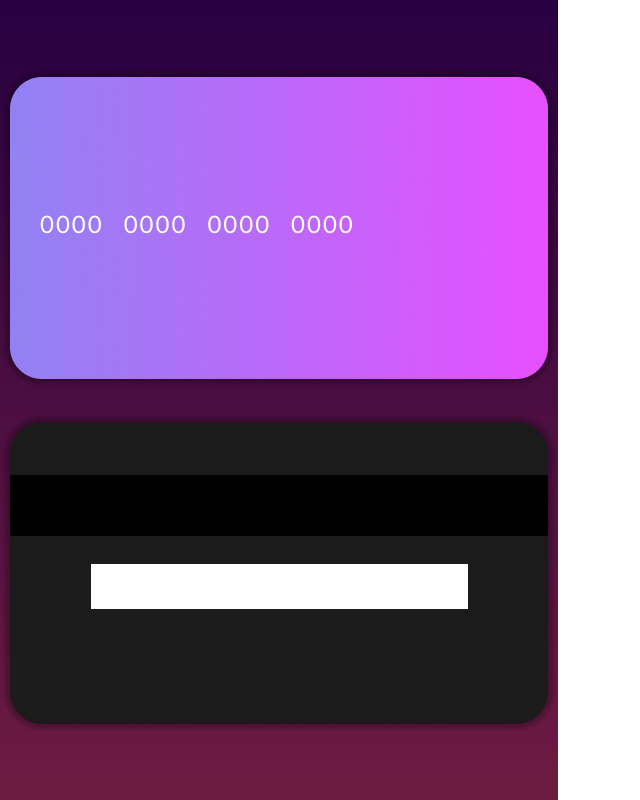
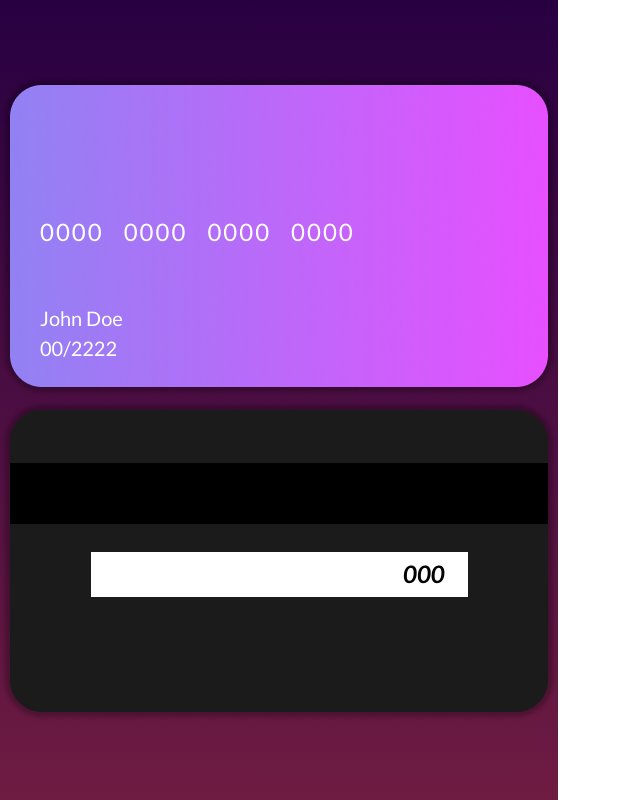
Before and after one commit to Ashard/interactive-credit-card, a plain HTML site: page index.html in a window 1280 px wide. Shown: the whole page, without its empty margins (0-640 px from the left). Drawn offline with Linux system fonts and the light colour scheme.

Commit message:
card front and card back html/css done

```diff
--- a/index.html
+++ b/index.html
@@ -15,16 +15,25 @@
        <section class="interactive-card-section">
         <div class="card-front-and-back-container">
             <div class="card-front-container">
+                <img src="card-front.png" alt="">
+
                 <div class="card-number-container">
                     <p class="card-number">0000</p>
                     <p class="card-number">0000</p>
                     <p class="card-number">0000</p>
                     <p class="card-number">0000</p>
                 </div>
-                <img src="card-front.png" alt="">
+
+                <p class="card-holder-name">
+                    John Doe
+                </p>
+                <p class="card-expiry">
+                    00/2222
+                </p>
             </div>
 
             <div class="card-back-container">
+                <p class="cvc">000</p>
                 <img src="card-back.png" alt="" class="card-back">
             </div>
         </div>
--- a/styles.css
+++ b/styles.css
@@ -26,16 +26,7 @@ body {
     align-self: center;
 }
 
-.card-back-container {
-    display: flex;
-    justify-content: center;
-}
 
-.card-back {
-    margin-top: 20px;
-    margin-left: auto;
-    margin-right: auto;
-}
 
 .card-front-and-back-container {
     display: flex;
@@ -54,10 +45,49 @@ body {
 
 
 .card-number {
-    /* position: absolute; */
-    left: 0px;
     font-size: 24px;
     font-weight: 500;
     color: white;
     letter-spacing: 2px;
 }
+
+
+.card-holder-name {
+    font-size: 20px;
+    color: white;
+    font-weight: 500;
+    position: absolute;
+    left: 40px;
+    bottom: 70px;
+}
+
+.card-expiry {
+    font-size: 20px;
+    color: white;
+    font-weight: 500;
+    position: absolute;
+    left: 40px;
+    bottom: 40px;
+}
+
+.card-back-container {
+    position: relative;
+    text-align: center;
+    width: fit-content;
+}
+
+.card-back {
+    /* margin-top: 20px; */
+    /* margin-left: auto; */
+    /* margin-right: auto; */
+}
+
+.cvc {
+    font-size: 24px;
+    font-weight: 500;
+    font-style: italic;
+    position: absolute;
+    left: 403px;
+    top: 159px;
+
+}
```
